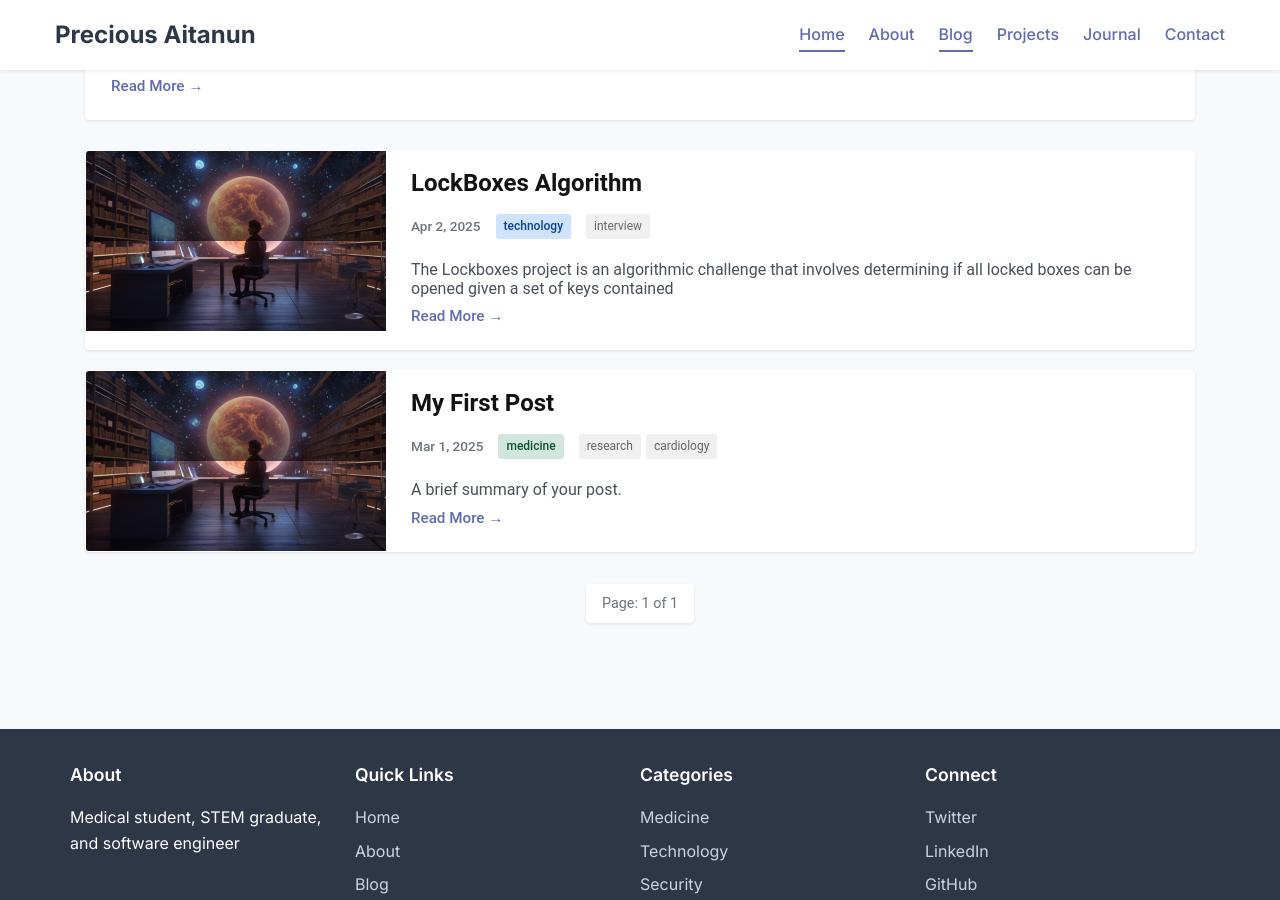
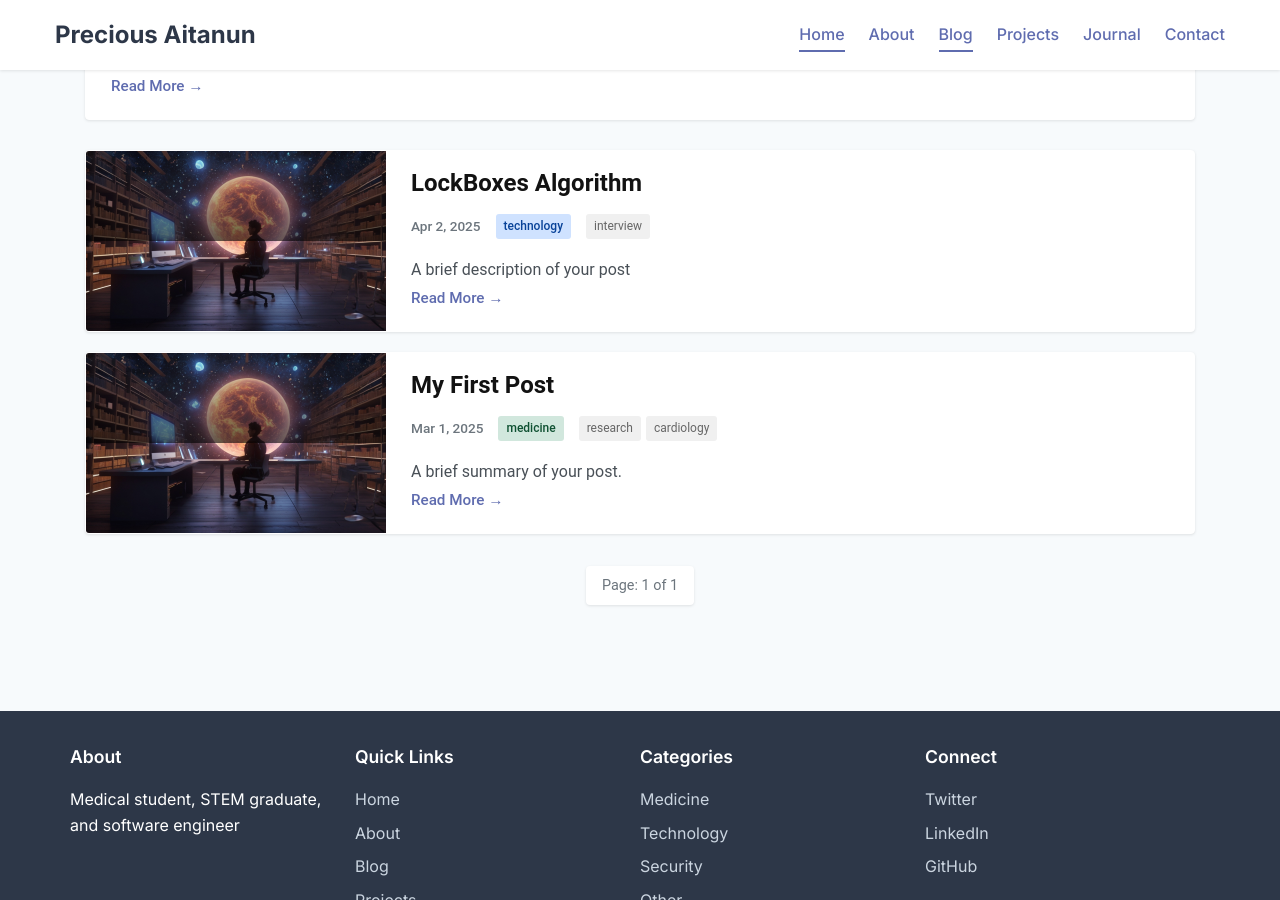
Before and after one commit to Nadira3/Nadira3.github.io, a Jekyll site: the page built from blog/index.html, in a window 1280 px wide and 900 px high, scrolled down 788 px. Built offline with Jekyll 4.4.1, drawn with Linux system fonts in a browser that asks for light colours; some web fonts are replaced; the list of posts is cut into pages by our own code.

```diff
--- a/_posts/2025-04-02-lockboxes-interview-question.markdown
+++ b/_posts/2025-04-02-lockboxes-interview-question.markdown
@@ -5,7 +5,7 @@ date: 2025-04-02
 categories: [technology]
 tags: [interview]
 header_image: /assets/images/defaultpost.jpg
-excerpt: "The Lockboxes project is an algorithmic challenge that involves determining if all locked boxes can be opened given a set of keys contained"
+excerpt: "A brief description of your post"
 ---
 
 # 0x01. Lockboxes
```
